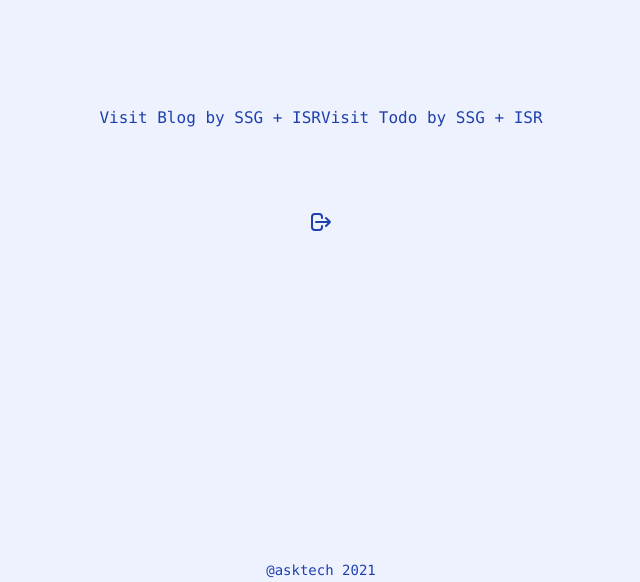
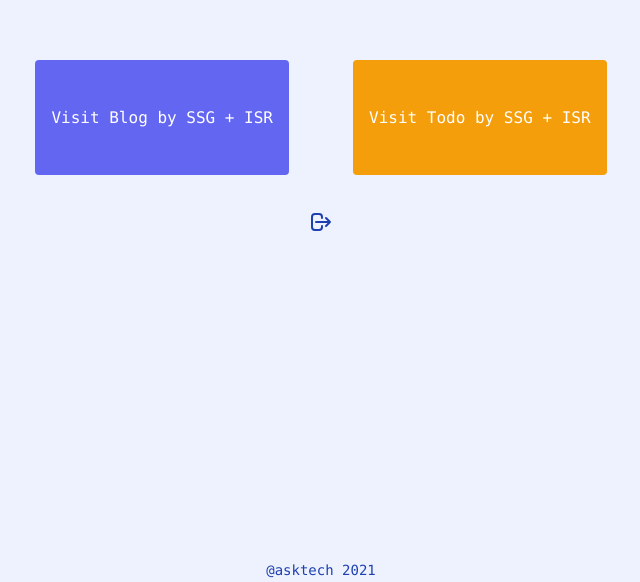
Before and after one commit to yamako-tech/nextjs_todos, a Next.js app: page /main-page in a window 1280 px wide. Shown: the part 218-800 px from the top of the page, without its empty margins (319-959 px from the left). Built offline with nearby package versions, Linux system fonts and the light colour scheme.

Commit message:
Fix typo

```diff
--- a/pages/main-page.js
+++ b/pages/main-page.js
@@ -15,12 +15,12 @@ export default function MainPage() {
         <Layout title="Main Page">
             <div className="mb-10">
                 <Link href="/blog-page" passHref>
-                    <a classname="bg-indigo-500 mr-8 hover:bg-indigo-600 text-white px-4 py-12 rounded">
+                    <a className="bg-indigo-500 mr-8 hover:bg-indigo-600 text-white px-4 py-12 rounded">
                         Visit Blog by SSG + ISR
                     </a>
                 </Link>
                 <Link href="/todo-page" passHref>
-                    <a classname="bg-yellow-500 mr-8 hover:bg-yellow-600 text-white px-4 py-12 rounded">
+                    <a className="bg-yellow-500 ml-8 hover:bg-yellow-600 text-white px-4 py-12 rounded">
                         Visit Todo by SSG + ISR
                     </a>
                 </Link>
```
